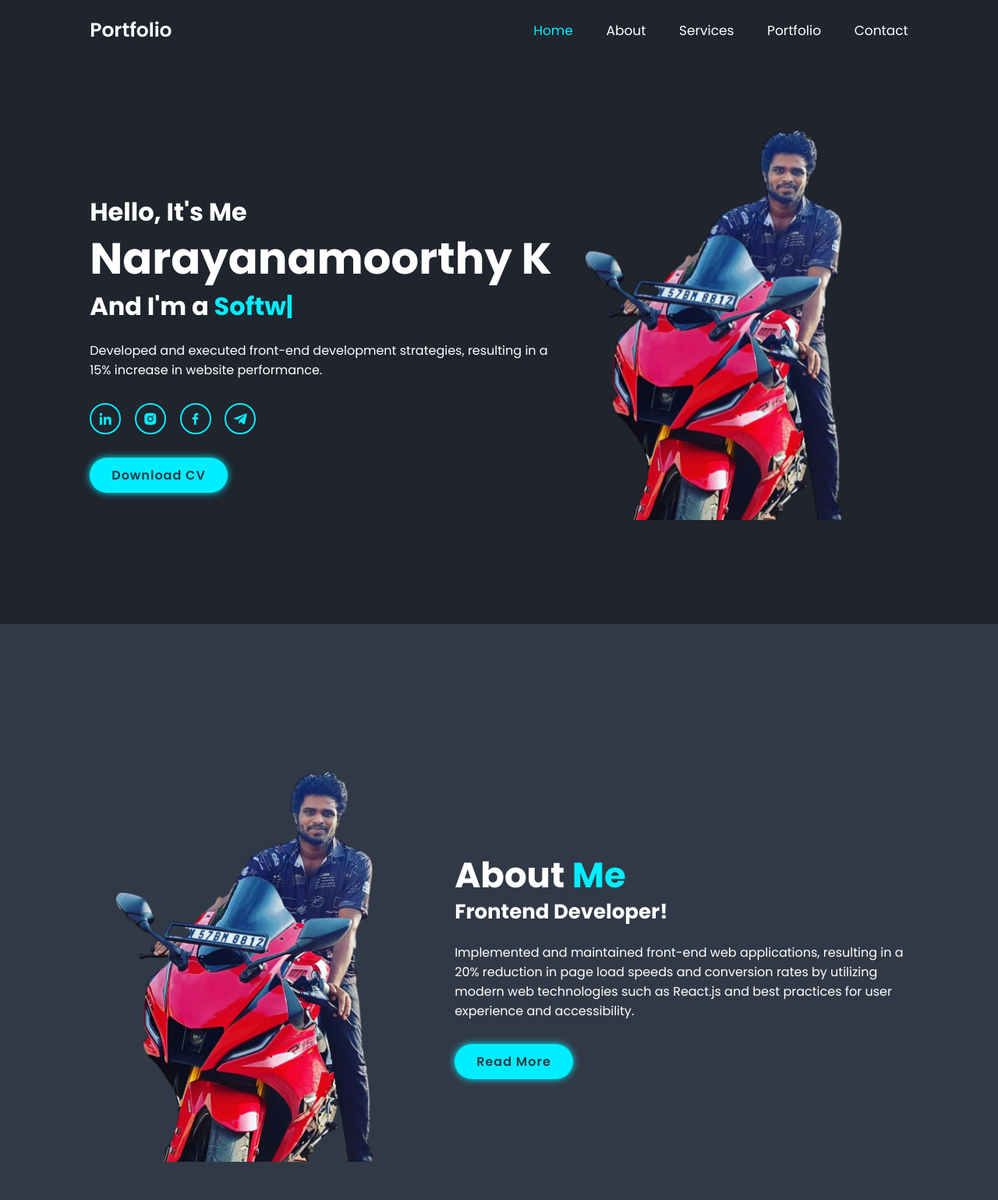
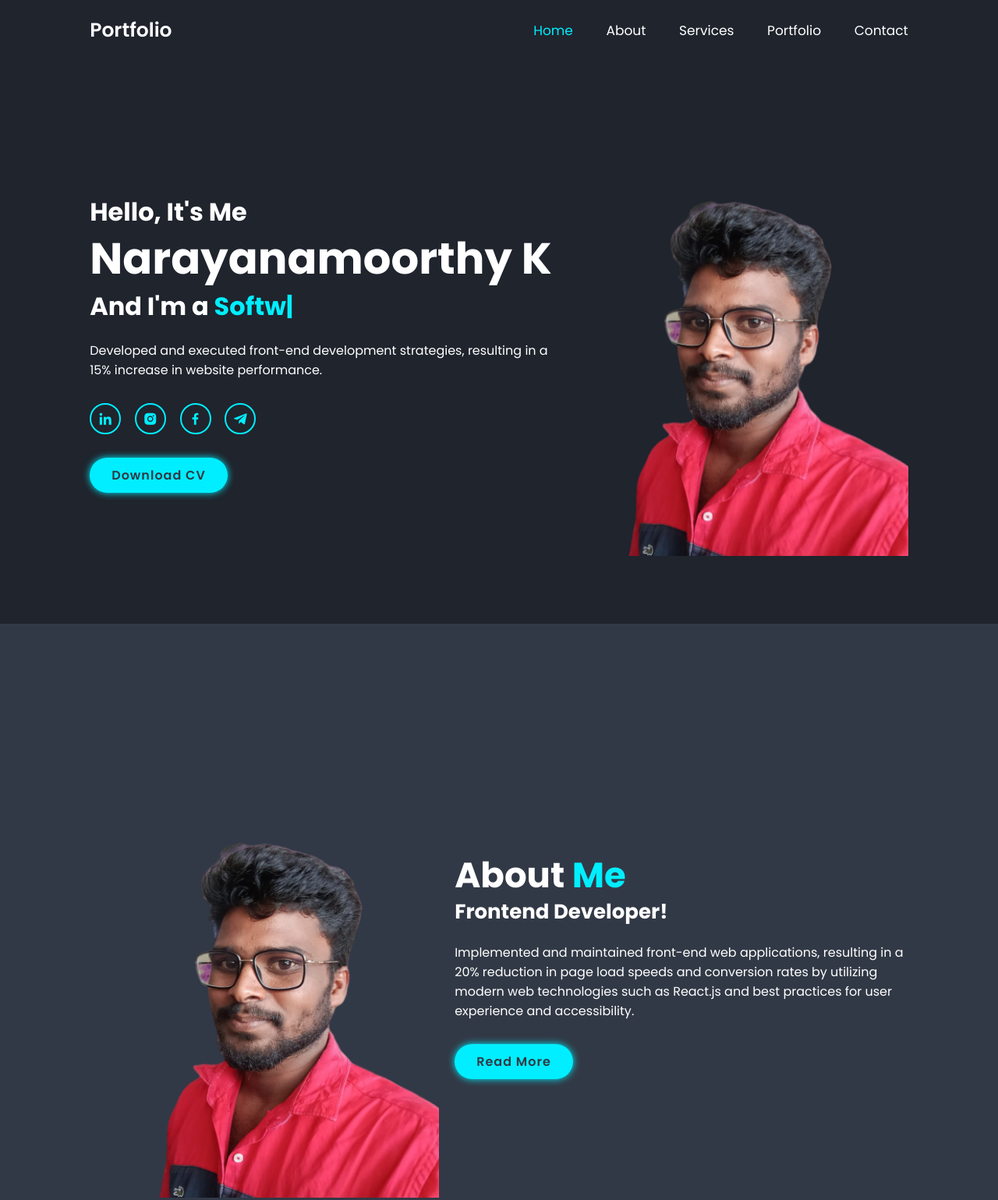
Before and after one commit to knarayanamoorthy/NARAYANAMOORTHY-PORTFOLIO, a plain HTML site: page index.html in a window 1280 px wide. Shown: the top 1539 px of the page at 78% size. Drawn offline with nearby package versions, Linux system fonts and the light colour scheme.

Commit message:
Update index.html

```diff
--- a/index.html
+++ b/index.html
@@ -46,14 +46,14 @@
 
         </div>
         <div class="home-img">
-            <img src="img/about.png" alt="">
+            <img src="img/nandha.png" alt="">
         </div>
      </section>
 
      <!-- about section design -->
       <section class="about" id="about">
         <div class="about-img">
-            <img src="img/about.png" alt="">
+            <img src="img/nandha.png" alt="">
         </div>
 
         <div class="about-content">
```
